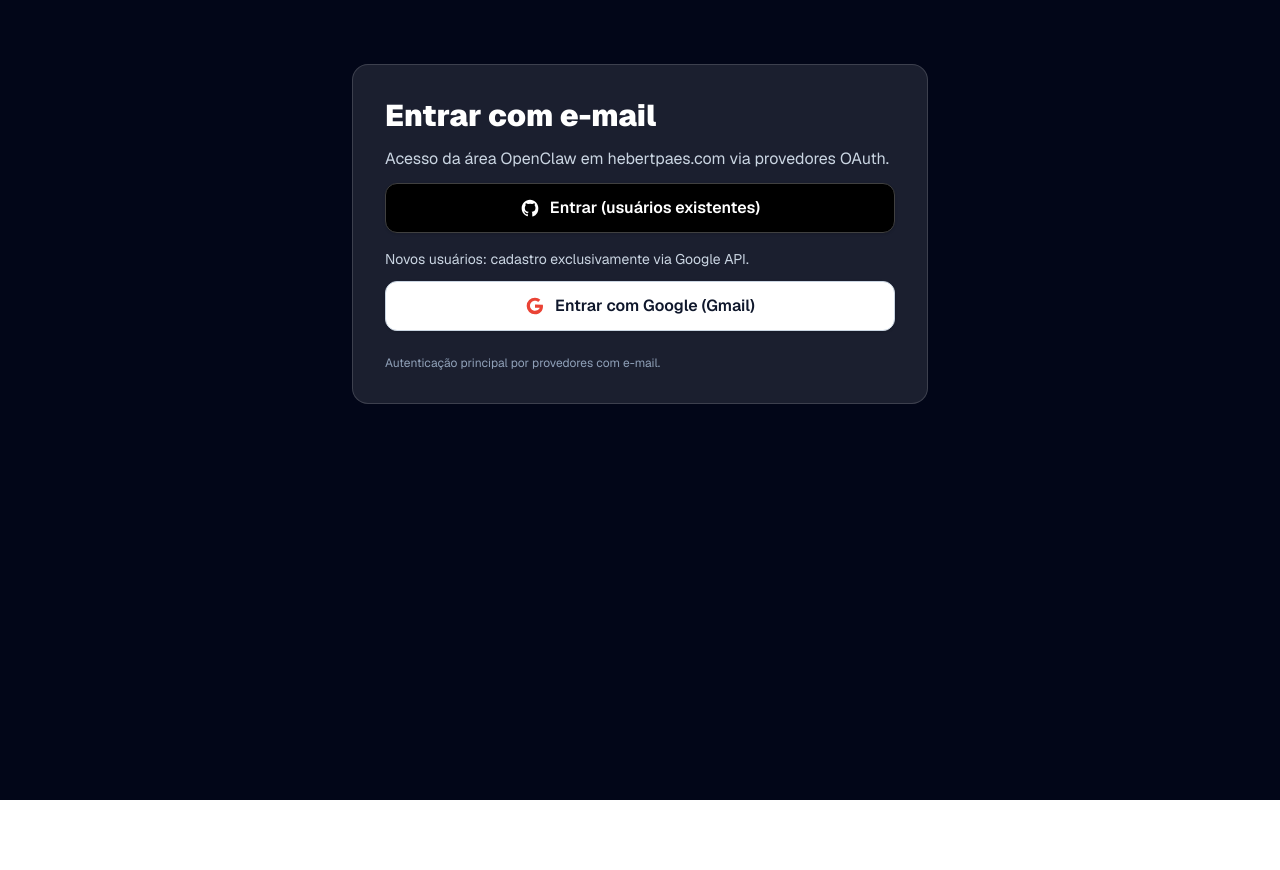
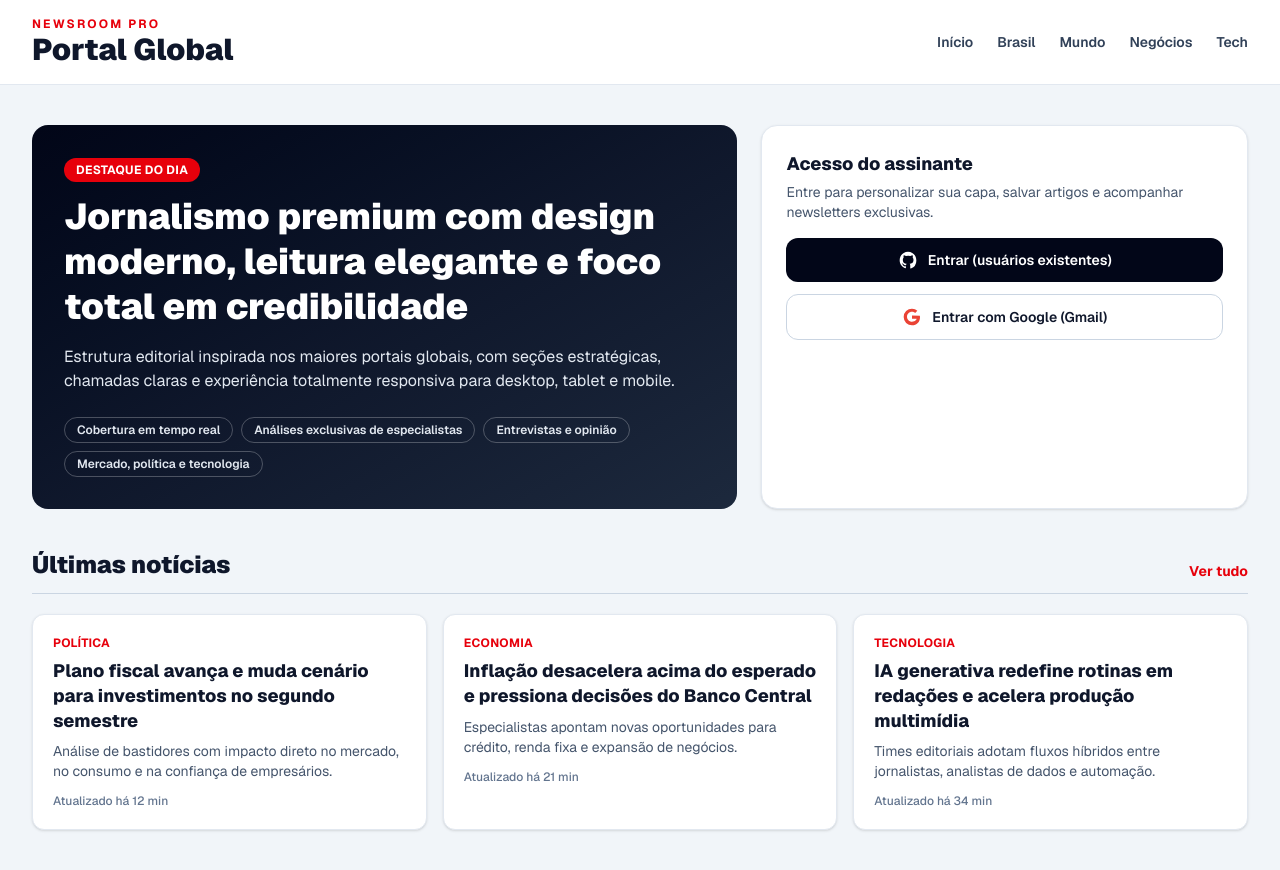
Before and after one commit to hebertpaes/hebertpaes-portfolio, a Next.js app: page /login in a window 1280 px wide. Before the commit the page ends 800 px from the top, so only its background shows below. Built offline with nearby package versions, Linux system fonts and the light colour scheme.

Commit message:
feat: redesign login page as modern news portal

```diff
--- /dev/null
+++ b/app/login/index.php/page.tsx
@@ -0,0 +1 @@
+export { default } from "../page";
--- a/app/login/page.tsx
+++ b/app/login/page.tsx
@@ -3,7 +3,43 @@
 import { useEffect, useMemo, useState } from "react";
 
 const socialProviders = [
-  { key: "google", icon: "/icons/google.svg", name: "Google (Gmail)", className: "bg-white text-slate-900 hover:bg-slate-100 border border-slate-300" },
+  {
+    key: "google",
+    icon: "/icons/google.svg",
+    name: "Google (Gmail)",
+    className: "bg-white text-slate-900 hover:bg-slate-100 border border-slate-300",
+  },
+];
+
+const topStories = [
+  {
+    category: "Política",
+    title: "Plano fiscal avança e muda cenário para investimentos no segundo semestre",
+    excerpt:
+      "Análise de bastidores com impacto direto no mercado, no consumo e na confiança de empresários.",
+    meta: "Atualizado há 12 min",
+  },
+  {
+    category: "Economia",
+    title: "Inflação desacelera acima do esperado e pressiona decisões do Banco Central",
+    excerpt:
+      "Especialistas apontam novas oportunidades para crédito, renda fixa e expansão de negócios.",
+    meta: "Atualizado há 21 min",
+  },
+  {
+    category: "Tecnologia",
+    title: "IA generativa redefine rotinas em redações e acelera produção multimídia",
+    excerpt:
+      "Times editoriais adotam fluxos híbridos entre jornalistas, analistas de dados e automação.",
+    meta: "Atualizado há 34 min",
+  },
+];
+
+const highlights = [
+  "Cobertura em tempo real",
+  "Análises exclusivas de especialistas",
+  "Entrevistas e opinião",
+  "Mercado, política e tecnologia",
 ];
 
 export default function LoginPage() {
@@ -20,45 +56,103 @@
     const err = params.get("error");
     const next = params.get("next") || "";
     setNextPath(next);
+
     if (!err) return;
-    if (err === "auth_required") return setErrorText("Faça login para acessar os agentes.");
+    if (err === "auth_required") return setErrorText("Faça login para acessar conteúdo premium e sua área personalizada.");
     if (err.endsWith("_not_configured")) return setErrorText("Provedor ainda não configurado. Tente outro login.");
     if (err.includes("oauth")) return setErrorText("Falha na autenticação OAuth. Tente novamente.");
     setErrorText("Não foi possível autenticar. Tente novamente.");
   }, []);
 
   return (
-    <main className="min-h-screen bg-slate-950 px-3 py-6 text-white sm:px-4 sm:py-10 md:py-16">
-      <div className="mx-auto w-full max-w-xl rounded-2xl border border-white/15 bg-white/10 p-4 sm:p-6 md:p-8">
-        <h1 className="mb-2 text-2xl font-black leading-tight sm:mb-3 sm:text-3xl">Entrar com e-mail</h1>
-        <p className="mb-3 text-sm text-slate-300 sm:text-base">Acesso da área OpenClaw em hebertpaes.com via provedores OAuth.</p>
-        {errorText && <p className="mb-4 text-sm text-rose-300 sm:mb-6">{errorText}</p>}
+    <main className="min-h-screen bg-slate-100 text-slate-900">
+      <header className="border-b border-slate-200 bg-white">
+        <div className="mx-auto flex max-w-7xl items-center justify-between px-4 py-4 sm:px-6 lg:px-8">
+          <div>
+            <p className="text-xs font-bold tracking-[0.18em] text-red-600">NEWSROOM PRO</p>
+            <h1 className="text-2xl font-black sm:text-3xl">Portal Global</h1>
+          </div>
+          <nav className="hidden items-center gap-6 text-sm font-semibold text-slate-700 md:flex">
+            <a href="#" className="hover:text-black">Início</a>
+            <a href="#" className="hover:text-black">Brasil</a>
+            <a href="#" className="hover:text-black">Mundo</a>
+            <a href="#" className="hover:text-black">Negócios</a>
+            <a href="#" className="hover:text-black">Tech</a>
+          </nav>
+        </div>
+      </header>
+
+      <section className="mx-auto grid max-w-7xl gap-6 px-4 py-6 sm:px-6 lg:grid-cols-[1.45fr_1fr] lg:px-8 lg:py-10">
+        <article className="rounded-2xl bg-gradient-to-br from-slate-950 via-slate-900 to-slate-800 p-6 text-white sm:p-8">
+          <p className="mb-3 inline-flex rounded-full bg-red-600 px-3 py-1 text-xs font-bold uppercase tracking-wide">
+            Destaque do dia
+          </p>
+          <h2 className="text-2xl font-black leading-tight sm:text-4xl">
+            Jornalismo premium com design moderno, leitura elegante e foco total em credibilidade
+          </h2>
+          <p className="mt-4 max-w-2xl text-sm text-slate-200 sm:text-base">
+            Estrutura editorial inspirada nos maiores portais globais, com seções estratégicas,
+            chamadas claras e experiência totalmente responsiva para desktop, tablet e mobile.
+          </p>
+          <div className="mt-6 flex flex-wrap gap-2 text-xs font-semibold text-slate-200">
+            {highlights.map((item) => (
+              <span key={item} className="rounded-full border border-white/25 px-3 py-1">
+                {item}
+              </span>
+            ))}
+          </div>
+        </article>
+
+        <aside className="rounded-2xl border border-slate-200 bg-white p-5 shadow-sm sm:p-6">
+          <h3 className="text-lg font-extrabold">Acesso do assinante</h3>
+          <p className="mt-1 text-sm text-slate-600">
+            Entre para personalizar sua capa, salvar artigos e acompanhar newsletters exclusivas.
+          </p>
+
+          {errorText && <p className="mt-3 rounded-lg bg-rose-50 px-3 py-2 text-sm text-rose-700">{errorText}</p>}
 
           <a
             href={githubUrl}
-          className="mb-3 inline-flex min-h-12 w-full items-center justify-center gap-2.5 rounded-xl border border-neutral-700 bg-black px-4 py-3 text-sm font-semibold text-white shadow-sm transition-all hover:bg-neutral-900 hover:shadow-md active:scale-[0.99] sm:mb-4 sm:text-base"
+            className="mt-4 inline-flex min-h-11 w-full items-center justify-center gap-2.5 rounded-xl bg-slate-950 px-4 py-3 text-sm font-semibold text-white transition hover:bg-black"
           >
             <img src="/icons/github.svg" alt="" className="h-5 w-5 shrink-0" aria-hidden="true" />
-          <span className="text-center">Entrar (usuários existentes)</span>
+            Entrar (usuários existentes)
           </a>
 
-        <p className="mb-3 text-xs text-slate-300 sm:text-sm">Novos usuários: cadastro exclusivamente via Google API.</p>
-
-        <div className="mb-2 grid gap-3">
+          <div className="mt-3 grid gap-3">
             {socialProviders.map((provider) => (
               <a
                 key={provider.name}
                 href={`/api/openclaw/auth?provider=${provider.key}&action=start${nextPath ? `&next=${encodeURIComponent(nextPath)}` : ""}`}
-              className={`inline-flex min-h-12 w-full items-center justify-center gap-2.5 rounded-xl px-4 py-3 text-sm font-semibold shadow-sm transition-all hover:shadow-md active:scale-[0.99] sm:text-base ${provider.className}`}
+                className={`inline-flex min-h-11 w-full items-center justify-center gap-2.5 rounded-xl px-4 py-3 text-sm font-semibold transition ${provider.className}`}
               >
                 <img src={provider.icon} alt="" className="h-5 w-5 shrink-0" aria-hidden="true" />
-              <span className="text-center">Entrar com {provider.name}</span>
+                Entrar com {provider.name}
               </a>
             ))}
           </div>
+        </aside>
+      </section>
 
-        <p className="mt-5 text-xs text-slate-400 sm:mt-6">Autenticação principal por provedores com e-mail.</p>
+      <section className="mx-auto max-w-7xl px-4 pb-10 sm:px-6 lg:px-8">
+        <div className="mb-5 flex items-end justify-between border-b border-slate-300 pb-3">
+          <h3 className="text-2xl font-black">Últimas notícias</h3>
+          <a href="#" className="text-sm font-bold text-red-600 hover:text-red-700">
+            Ver tudo
+          </a>
         </div>
+
+        <div className="grid gap-4 md:grid-cols-3">
+          {topStories.map((story) => (
+            <article key={story.title} className="rounded-xl border border-slate-200 bg-white p-5 shadow-sm">
+              <p className="text-xs font-bold uppercase tracking-wide text-red-600">{story.category}</p>
+              <h4 className="mt-2 text-lg font-extrabold leading-snug">{story.title}</h4>
+              <p className="mt-2 text-sm text-slate-600">{story.excerpt}</p>
+              <p className="mt-3 text-xs font-medium text-slate-500">{story.meta}</p>
+            </article>
+          ))}
+        </div>
+      </section>
     </main>
   );
 }
```
Lines whose indentation alone changed are shown as unchanged.
